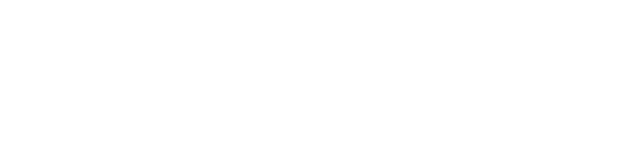
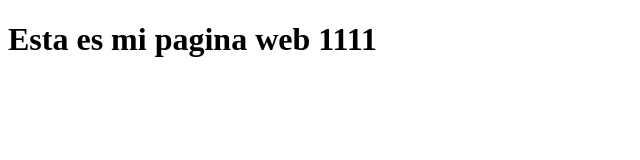
Before and after one commit to gabyfel/probando05, a plain HTML site: page index.html in a window 1280 px wide. Shown: the whole page, without its empty margins (0-640 px from the left). Drawn offline with Linux system fonts and the light colour scheme.

Commit message:
Cambie el h1 desde contacto

```diff
--- a/index.html
+++ b/index.html
@@ -6,6 +6,6 @@
     <title>Página WEB WEB</title>
 </head>
 <body>
-
+    <h1>Esta es mi pagina web 1111</h1>
 </body>
 </html>
```
Also changed, not shown: contacto.html (line endings or trailing spaces).
